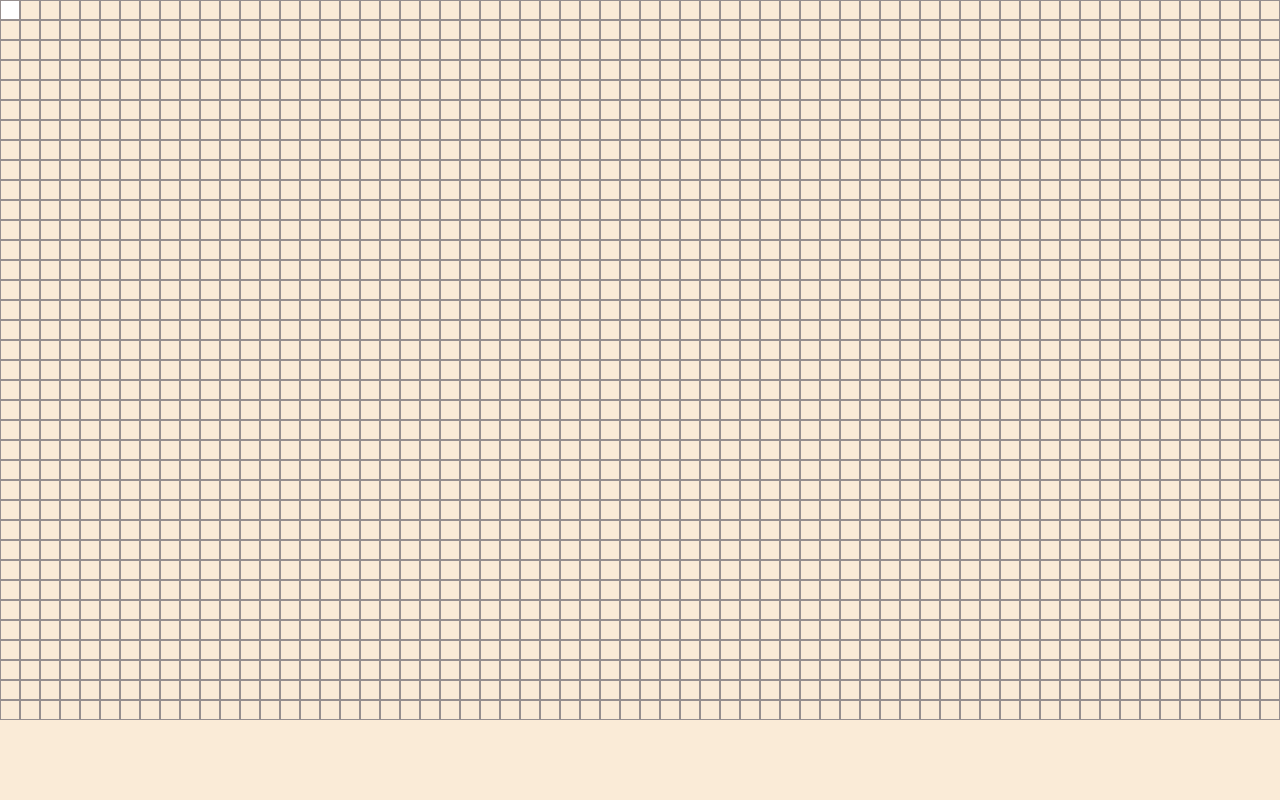
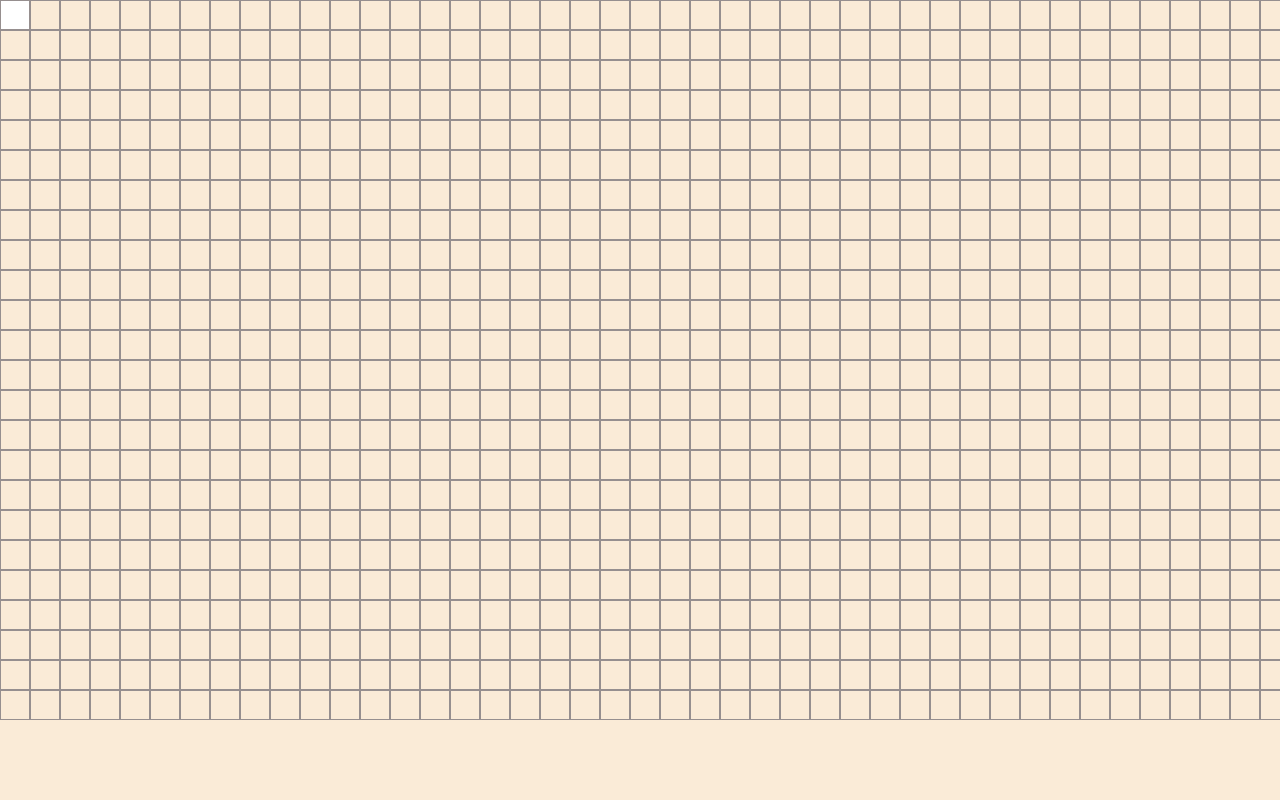
Before and after one commit to nagdistaa/pixels, a plain HTML site: page index.html in a window 1280 px wide. Drawn offline with Linux system fonts and the light colour scheme.

Commit message:
new update

```diff
--- a/script.js
+++ b/script.js
@@ -2,7 +2,7 @@
 const container = document.querySelector(".container");
 
 let containerSize = window.innerWidth
-let pixelSize = 20;
+let pixelSize = 30;
 
 let rowsNumber = containerSize / pixelSize
 let colsNumber = containerSize / pixelSize
--- a/styles.css
+++ b/styles.css
@@ -14,12 +14,12 @@ body {
     width: 100vw;
     height: 90vh;
     position: relative;
-    overflow: hidden;
+    overflow-x: hidden;
 }
 
 .pixel {
-    width: 20px;
-    height: 20px;
+    width: 30px;
+    height: 30px;
     position: absolute;
     top: 0;
     left: 0;
```
